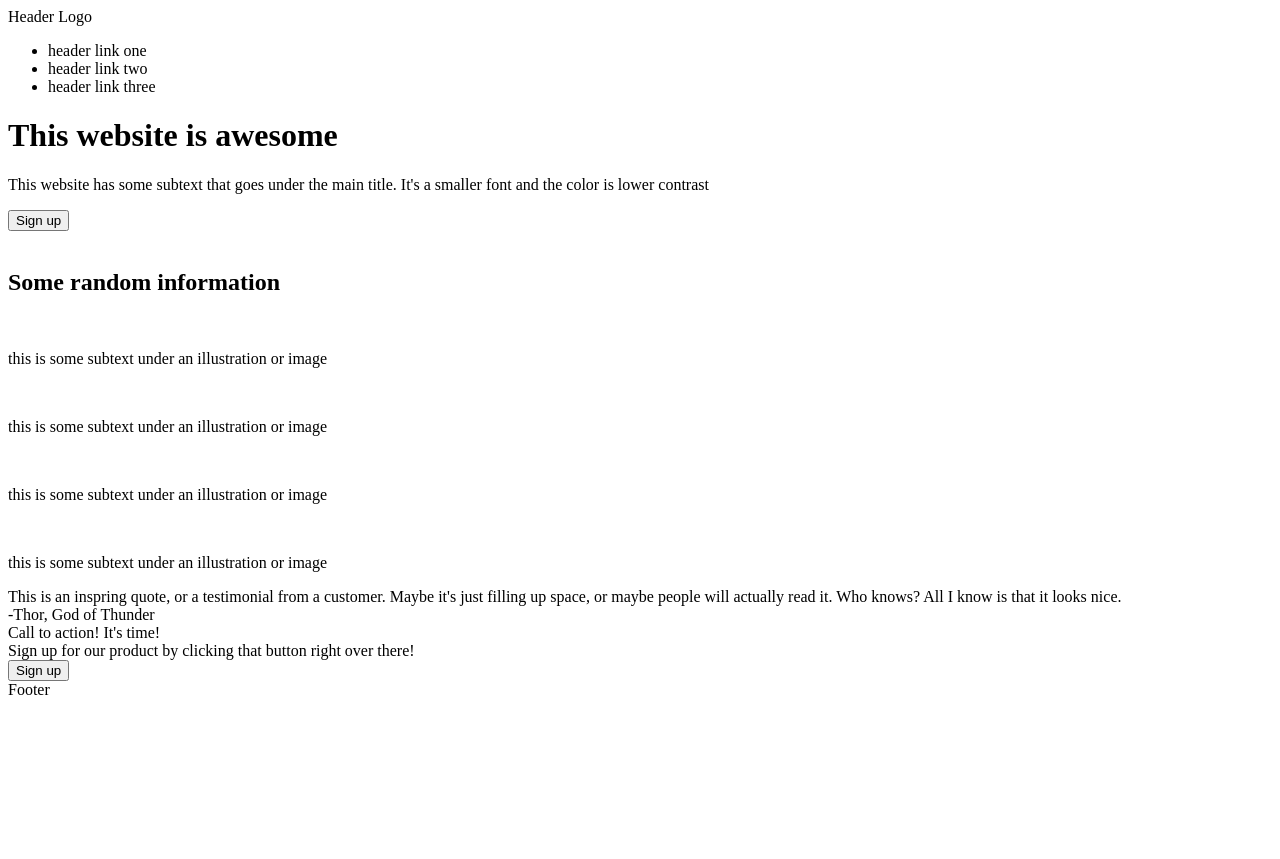
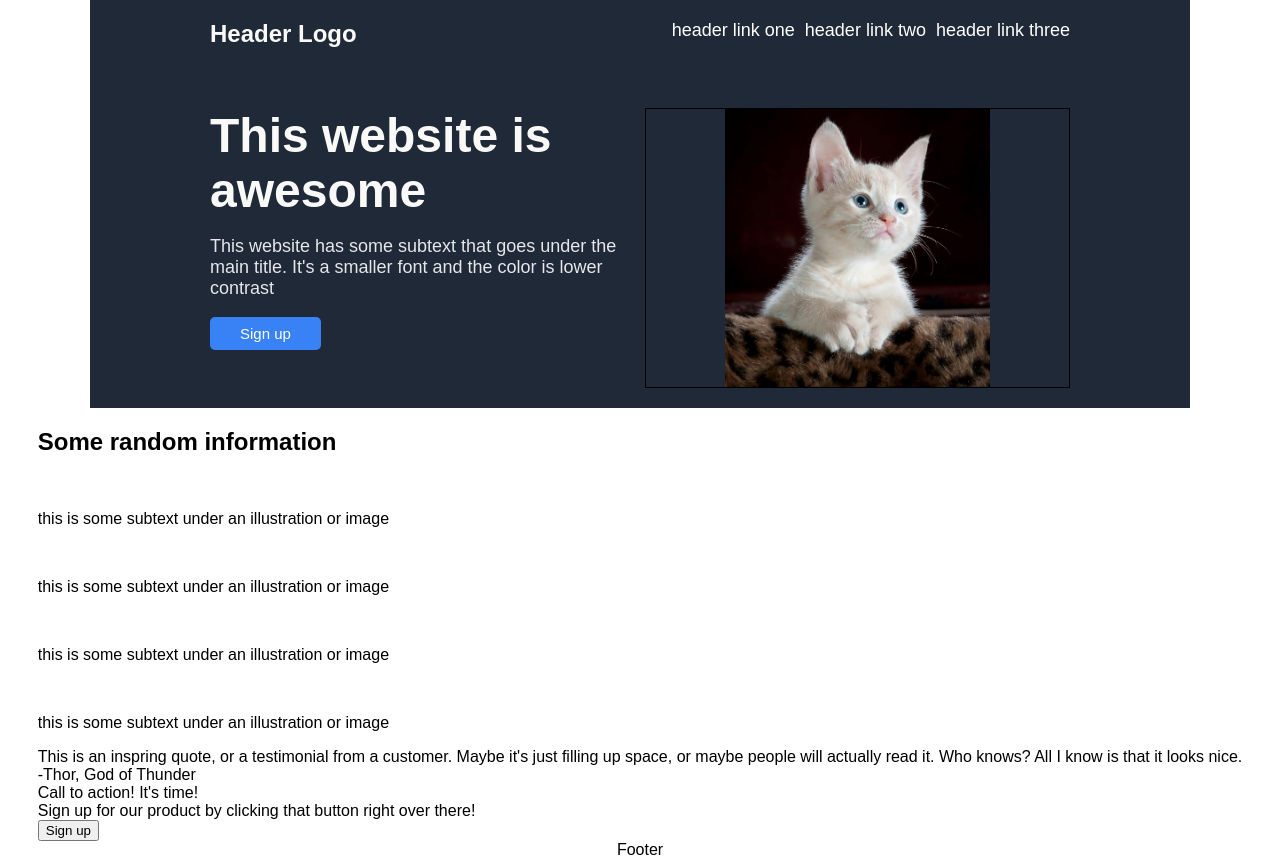
Before and after one commit to tylersemel/odin-landing-page, a plain HTML site: page index.html in a window 1280 px wide. Before the commit the page ends 800 px from the top, so only its background shows below. Drawn offline with Linux system fonts and the light colour scheme.

Commit message:
Add header section to index.html
The hero section has a slightly smaller image so that
the two sections can be the same in size.

```diff
--- a/index.html
+++ b/index.html
@@ -4,28 +4,32 @@
     <meta charset="UTF-8">
     <meta name="viewport" content="width=device-width, initial-scale=1.0">
     <title>Landing Page</title>
+    <link rel="stylesheet" href="style.css">
 </head>
 <body>
     <div class="header">
-        <div class="header-logo">Header Logo</div>
+        <div class="logo-links">
+            <div class="logo">Header Logo</div>
             <div class="links">
                 <ul>
-                <li>header link one</li>
-                <li>header link two</li>
-                <li>header link three</li>
+                    <li><a href="https://en.wikipedia.org/wiki/Cat" target="_blank" rel="noopener norefferer">header link one</a></li>
+                    <li><a>header link two</a></li>
+                    <li><a>header link three</a></li>
                 </ul>
             </div>
         </div>
-    <div class="main-container">
         <div class="description">
             <div class="desc-info">
-                <h1>This website is awesome</h1>
+                <div class="hero-main">This website is awesome</div>
                 <p>This website has some subtext that goes under the main title. It's a smaller font and the color is lower contrast</p>
+
                 <button>Sign up</button>
             </div>
-            <img>
+            <div class="image"><img src="./images/cat.jpg" alt="A cute cat"></div>
         </div>
-        <div class="info">
+    </div>
+    <div class="main-container">
+        <div class="info size">
             <h2>Some random information</h2>
             <div class="item-container">
                 <div class="item">
@@ -46,14 +50,14 @@
                 </div>
             </div>
         </div>
-        <div class="quote">
+        <div class="quote size">
             <div>This is an inspring quote, or a testimonial from a customer.
                 Maybe it's just filling up space, or maybe people will actually read it. Who knows?
                 All I know is that it looks nice.
             </div>
             <div>-Thor, God of Thunder</div>
         </div>
-        <div class="sign-up">
+        <div class="sign-up size">
             <div class="enticement">Call to action! It's time!
                 <div>Sign up for our product by clicking that button right over there!</div>
             </div>
--- a/style.css
+++ b/style.css
@@ -1,5 +1,99 @@
+* {
+    box-sizing: border-box;
+}
+
 body {
     font-family:Arial, Helvetica, sans-serif;
     margin: 0;
     min-height: 100vh;
+    display: flex;
+    flex-direction: column;
+    align-items: center;
 }
+
+ul {
+    margin: 0;
+    padding: 0;
+    list-style-type: none;
+}
+
+a {
+    text-decoration: none;
+    color: white;
+}
+
+.header {
+    display: flex;
+    flex-direction: column;
+    background-color: #1F2937;
+    padding: 10px 120px 20px;
+    width: 1100px;
+}
+
+.logo-links {
+    display: flex;
+    justify-content: space-between;
+    /* align-items: center; */
+    padding: 10px 0;
+    margin-bottom: 50px;
+}
+
+.logo {
+    font-weight: bold;
+    font-size: 24px;
+    color:#F9FAF8;
+}
+
+.links ul {
+    display: flex;
+    justify-content: center;
+    gap: 10px;
+    font-size: 18px;
+    color:#E5E7EB;
+}
+
+.description {
+    display: flex;
+    gap: 10px;
+}
+
+.hero-main {
+    margin: 0;
+    padding: 0;
+    font-size: 48px;
+    color: #F9FAF8;
+    font-weight: 900;
+}
+
+.desc-info {
+    width: 50%;
+
+}
+
+.image {
+    width: 50%;
+    height: 280px;
+    border: 1px solid black;
+}
+
+.image img {
+  height: 100%;
+  max-width: 100%;
+  display: block;
+  margin: auto;
+}
+
+.desc-info p {
+    font-size: 18px;
+    color:#E5E7EB;
+}
+
+.desc-info button {
+    background-color: #3882F6;
+    border: none;
+    color: white;
+    display: inline-block;
+    font-size: 15px;
+    padding: 8px 30px;
+    border-radius: 5px;
+}
```
Also changed, not shown: images/cat.jpg (added). Lines whose indentation alone changed are shown as unchanged.
